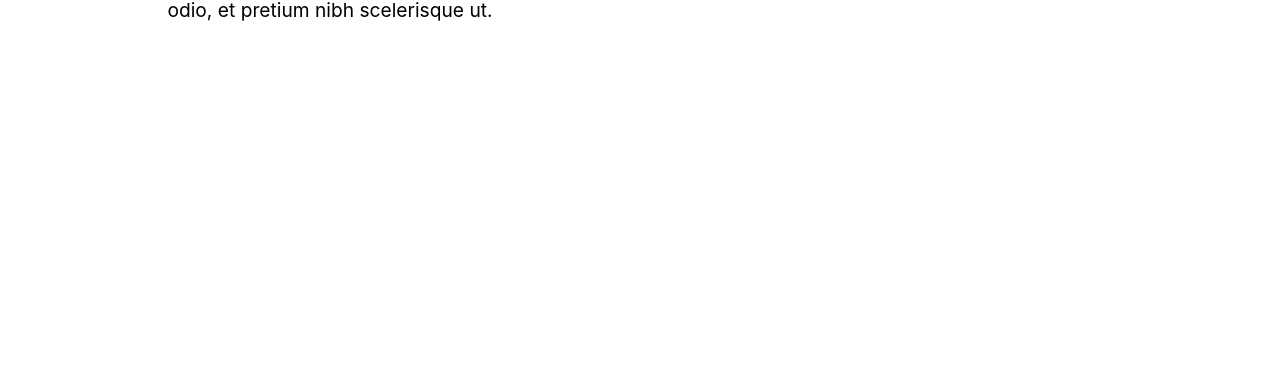
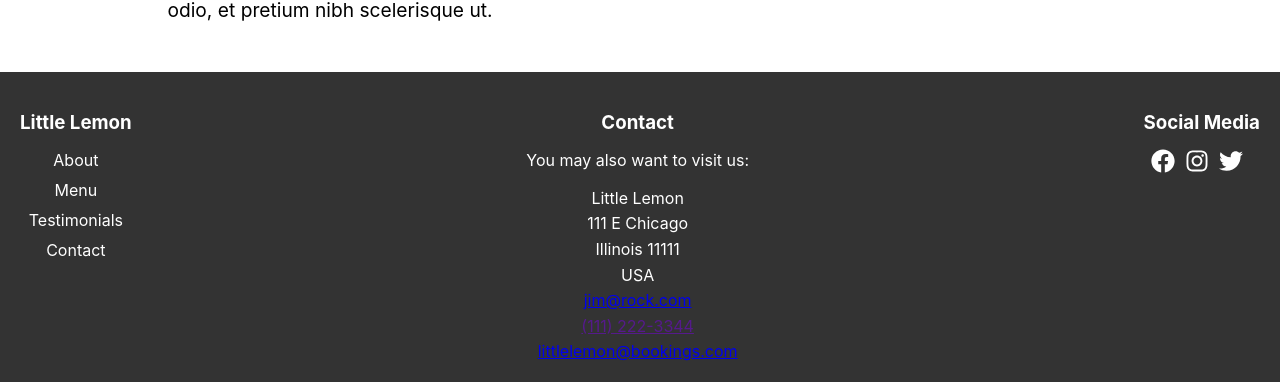
Before and after one commit to omeryildirim0/front-end-capstone2, a React (Create React App) app in the folder front-end-capstone2/: page / in a window 1280 px wide. Shown: the part 1793-2175 px from the top of the page. Before the commit the page ends 1865 px from the top, so only its background shows below. Built offline with nearby package versions, Linux system fonts and the light colour scheme.

Commit message:
footer section

```diff
--- a/front-end-capstone2/src/App.js
+++ b/front-end-capstone2/src/App.js
@@ -5,6 +5,7 @@
 import Hero from './components/hero/Hero.js';
 import MenuSpecials from './components/specials/MenuSpecials.js';
 import About from './components/about/About.js';
+import Footer from './components/footer/Footer.js';
 
 function App() {
   return (
@@ -13,6 +14,7 @@
       <Hero />
       <MenuSpecials />
       <About />
+      <Footer />
 
     </div>
   );
--- /dev/null
+++ b/front-end-capstone2/src/components/footer/Footer.js
@@ -0,0 +1,42 @@
+import React from 'react';
+import './footer.css'; // Your CSS file for styling
+import { FaFacebook, FaInstagram, FaTwitter } from 'react-icons/fa'; // Using react-icons for social media icons
+
+const Footer = () => {
+  return (
+    <footer className="footer">
+      <div className="footer-section">
+        <h3>Little Lemon</h3>
+        <ul>
+          <li>About</li>
+          <li>Menu</li>
+          <li>Testimonials</li>
+          <li>Contact</li>
+        </ul>
+      </div>
+      <div className="footer-section">
+        <h3>Contact</h3>
+        <p>You may also want to visit us:</p>
+        <address>
+          Little Lemon<br />
+          111 E Chicago<br />
+          Illinois 11111<br />
+          USA<br />
+          <a href="mailto:lemon@littlelemon.com">jim@rock.com</a><br />
+          <a href="">(111) 222-3344</a><br />
+          <a href="mailto:littlelemon@bookings.com">littlelemon@bookings.com</a>
+        </address>
+      </div>
+      <div className="footer-section">
+        <h3>Social Media</h3>
+        <div className="social-icons">
+          <FaFacebook />
+          <FaInstagram />
+          <FaTwitter />
+        </div>
+      </div>
+    </footer>
+  );
+};
+
+export default Footer;
--- /dev/null
+++ b/front-end-capstone2/src/components/footer/footer.css
@@ -0,0 +1,35 @@
+.footer {
+    display: flex;
+    justify-content: space-between;
+    padding: 20px;
+    background-color: #333; /* Choose your preferred background color */
+    color: white; /* Choose your preferred text color */
+  }
+
+  .footer-section h3 {
+    margin-bottom: 15px;
+  }
+
+  .footer-section ul {
+    list-style-type: none;
+    padding: 0;
+  }
+
+  .footer-section ul li {
+    margin-bottom: 10px;
+  }
+
+  .footer-section address {
+    font-style: normal;
+    line-height: 1.6;
+  }
+
+  .footer-section .social-icons {
+    font-size: 24px; /* Adjust icon size as needed */
+  }
+
+  .social-icons svg {
+    margin-right: 10px;
+  }
+
+  /* You might need additional styles for links, hover effects, and responsiveness */
--- a/package.json
+++ b/package.json
@@ -1,5 +1,6 @@
 {
   "dependencies": {
+    "react-icons": "^4.12.0",
     "react-router-dom": "^6.21.0"
   }
 }
```
Also changed, not shown: 1 other file (tests, documents, lock files or other folders).
